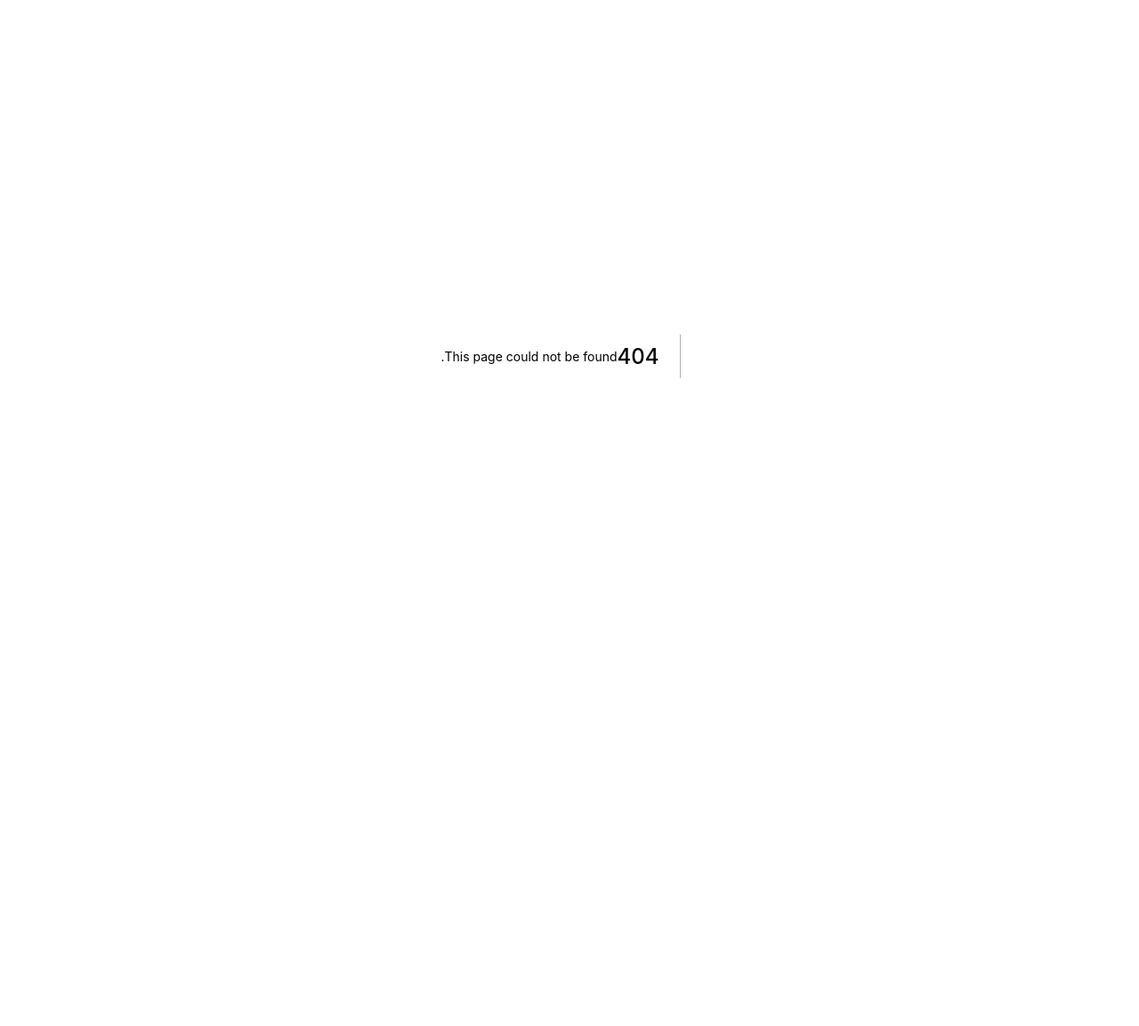
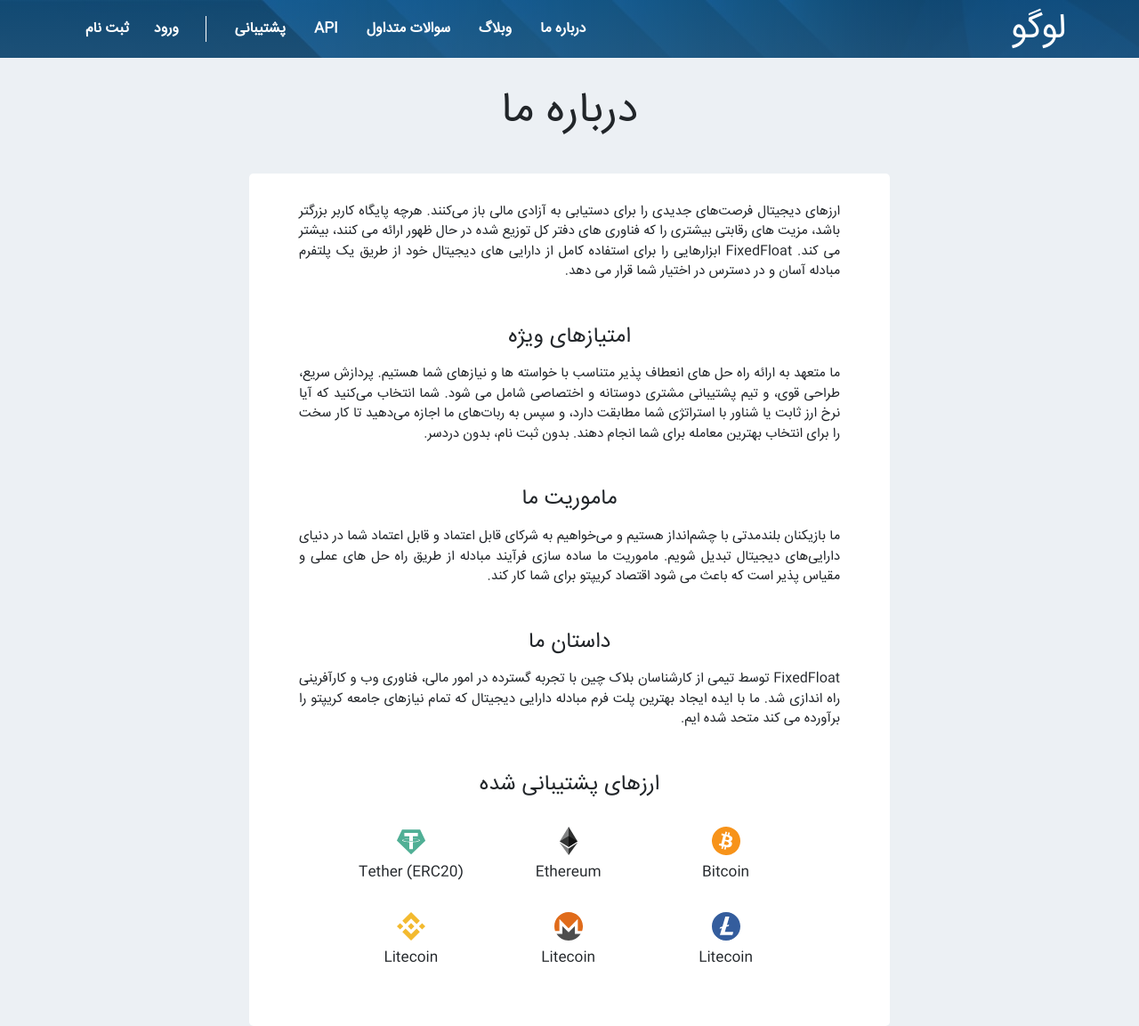
Before and after one commit to amir-saraee/crypto-instant-exchange, a Next.js app: page /about in a window 1280 px wide. Before the commit this address had no page. Shown: the whole page at 89% size. Before the commit the page ends 800 px from the top, so only its background shows below. Built offline with nearby package versions, Linux system fonts and the light colour scheme.

Commit message:
Add about page

```diff
--- a/components/Homepage/FAQ.module.scss
+++ b/components/Homepage/FAQ.module.scss
@@ -20,6 +20,12 @@
   margin: 0 2px;
 }
 
+.page_link {
+  color: #0171a6;
+  margin-top: 1rem;
+  display: block;
+}
+
 @media screen and (max-width: 800px) {
   .card {
     margin-bottom: 1rem;
--- a/components/shared/Navbar.module.scss
+++ b/components/shared/Navbar.module.scss
@@ -1,6 +1,7 @@
 .nav {
   display: flex;
   align-items: center;
+  height: 100%;
 
   & ul {
     display: flex;
--- a/components/shared/Navbar.tsx
+++ b/components/shared/Navbar.tsx
@@ -6,7 +6,7 @@ function Navbar() {
     <nav className={styles.nav}>
       <ul>
         <li>
-          <Link href=''>درباره ما</Link>
+          <Link href='/about'>درباره ما</Link>
         </li>
         <li>
           <Link href=''>وبلاگ</Link>
--- /dev/null
+++ b/components/shared/PageHeader.module.scss
@@ -0,0 +1,27 @@
+.header {
+  background: linear-gradient(
+      0deg,
+      rgba(40, 100, 144, 0.68) 0,
+      rgba(6, 87, 144, 0.56) 210%
+    ),
+    url(/bg-min.jpg);
+  position: fixed;
+  top: 0;
+  right: 0;
+  height: 65px;
+  width: 100vw;
+  z-index: 99;
+}
+
+.logo {
+  display: flex;
+  align-items: center;
+
+  & h1 {
+    margin-bottom: 0;
+  }
+  & a {
+    color: #fff;
+    text-decoration: none;
+  }
+}
--- /dev/null
+++ b/components/shared/PageHeader.tsx
@@ -0,0 +1,23 @@
+import Link from 'next/link'
+import { Container } from 'reactstrap'
+import Navbar from './Navbar'
+import Styles from './PageHeader.module.scss'
+
+const Header = () => {
+  return (
+    <header className={Styles.header}>
+      <Container className='h-100'>
+        <div className='d-flex justify-content-between h-100'>
+          <div className={Styles.logo}>
+            <h1>
+              <Link href='/'>لوگو</Link>
+            </h1>
+          </div>
+          <Navbar />
+        </div>
+      </Container>
+    </header>
+  )
+}
+
+export default Header
--- /dev/null
+++ b/pages/about.tsx
@@ -0,0 +1,94 @@
+import type { NextPage } from 'next'
+import Head from 'next/head'
+import Header from '../components/shared/PageHeader'
+import Styles from '../styles/about.module.scss'
+
+const About: NextPage = () => {
+  return (
+    <div>
+      <Head>
+        <title>درباره ما</title>
+        <meta name='description' content='صفحه درباره ما' />
+      </Head>
+
+      <Header />
+      <main className='main'>
+        <div className='page-title'>
+          <h2>درباره ما</h2>
+        </div>
+        <div className='content-box'>
+          <p>
+            ارزهای دیجیتال فرصت‌های جدیدی را برای دستیابی به آزادی مالی باز
+            می‌کنند. هرچه پایگاه کاربر بزرگتر باشد، مزیت های رقابتی بیشتری را که
+            فناوری های دفتر کل توزیع شده در حال ظهور ارائه می کنند، بیشتر می
+            کند. FixedFloat ابزارهایی را برای استفاده کامل از دارایی های دیجیتال
+            خود از طریق یک پلتفرم مبادله آسان و در دسترس در اختیار شما قرار می
+            دهد.
+          </p>
+          <div>
+            <h4>امتیازهای ویژه</h4>
+            <p>
+              ما متعهد به ارائه راه حل های انعطاف پذیر متناسب با خواسته ها و
+              نیازهای شما هستیم. پردازش سریع، طراحی قوی، و تیم پشتیبانی مشتری
+              دوستانه و اختصاصی شامل می شود. شما انتخاب می‌کنید که آیا نرخ ارز
+              ثابت یا شناور با استراتژی شما مطابقت دارد، و سپس به ربات‌های ما
+              اجازه می‌دهید تا کار سخت را برای انتخاب بهترین معامله برای شما
+              انجام دهند. بدون ثبت نام، بدون دردسر.
+            </p>
+          </div>
+          <div>
+            <h4>ماموریت ما</h4>
+            <p>
+              ما بازیکنان بلندمدتی با چشم‌انداز هستیم و می‌خواهیم به شرکای قابل
+              اعتماد و قابل اعتماد شما در دنیای دارایی‌های دیجیتال تبدیل شویم.
+              ماموریت ما ساده سازی فرآیند مبادله از طریق راه حل های عملی و مقیاس
+              پذیر است که باعث می شود اقتصاد کریپتو برای شما کار کند.
+            </p>
+          </div>
+          <div>
+            <h4>داستان ما</h4>
+            <p>
+              FixedFloat توسط تیمی از کارشناسان بلاک چین با تجربه گسترده در امور
+              مالی، فناوری وب و کارآفرینی راه اندازی شد. ما با ایده ایجاد بهترین
+              پلت فرم مبادله دارایی دیجیتال که تمام نیازهای جامعه کریپتو را
+              برآورده می کند متحد شده ایم.
+            </p>
+          </div>
+          <div>
+            <h4>ارزهای پشتیبانی شده</h4>
+            <div className={Styles.coins}>
+              <ul>
+                <li>
+                  <div className='coin-ico svgcoin btc'></div>
+                  <span>Bitcoin</span>
+                </li>
+                <li>
+                  <div className='coin-ico svgcoin eth'></div>
+                  <span>Ethereum</span>
+                </li>
+                <li>
+                  <div className='coin-ico svgcoin usdt'></div>
+                  <span>Tether (ERC20)</span>
+                </li>
+                <li>
+                  <div className='coin-ico svgcoin ltc'></div>
+                  <span>Litecoin</span>
+                </li>
+                <li>
+                  <div className='coin-ico svgcoin xmr'></div>
+                  <span>Litecoin</span>
+                </li>
+                <li>
+                  <div className='coin-ico svgcoin bnb'></div>
+                  <span>Litecoin</span>
+                </li>
+              </ul>
+            </div>
+          </div>
+        </div>
+      </main>
+    </div>
+  )
+}
+
+export default About
--- a/pages/index.tsx
+++ b/pages/index.tsx
@@ -11,8 +11,8 @@ const Home: NextPage = () => {
   return (
     <div>
       <Head>
-        <title>Create Next App</title>
-        <meta name='description' content='Generated by create next app' />
+        <title>صفحه اصلی سایت</title>
+        <meta name='description' content='این توضیحات صفحه اصلی سایت است.' />
         <link rel='icon' href='/favicon.ico' />
       </Head>
 
--- /dev/null
+++ b/styles/about.module.scss
@@ -0,0 +1,18 @@
+.coins {
+  & ul {
+    display: flex;
+    align-items: center;
+    flex-wrap: wrap;
+    text-align: center;
+  }
+
+  & li {
+    width: 33%;
+    padding: 1rem 0;
+  }
+
+  & ul li > span {
+    margin-top: 0.5rem;
+    display: block;
+  }
+}
--- a/styles/globals.scss
+++ b/styles/globals.scss
@@ -18,6 +18,7 @@ body {
     Fira Sans, Droid Sans, Helvetica Neue, sans-serif;
   direction: rtl;
   overflow-x: hidden;
+  position: relative;
 }
 
 a {
@@ -45,3 +46,37 @@ div.coin-ico {
   background-repeat: no-repeat;
   background-position: center;
 }
+
+.main {
+  background: #ecf0f4;
+  padding-top: 65px;
+}
+
+.page-title {
+  padding: 2rem 0;
+  text-align: center;
+
+  & h2 {
+    font-size: 3rem;
+  }
+}
+
+.content-box {
+  max-width: 720px;
+  margin: 0 auto;
+  background-color: #fff;
+  padding: 2rem 3.5rem;
+  border-radius: 0.3rem;
+
+  & h4 {
+    text-align: center;
+    margin: 3rem 0 1rem 0;
+  }
+
+  & p {
+    text-align: justify;
+    font-size: 15px;
+    font-weight: 300;
+    line-height: 1.5;
+  }
+}
```
Also changed, not shown: components/Homepage/FAQ.tsx (+9 -0 lines).
